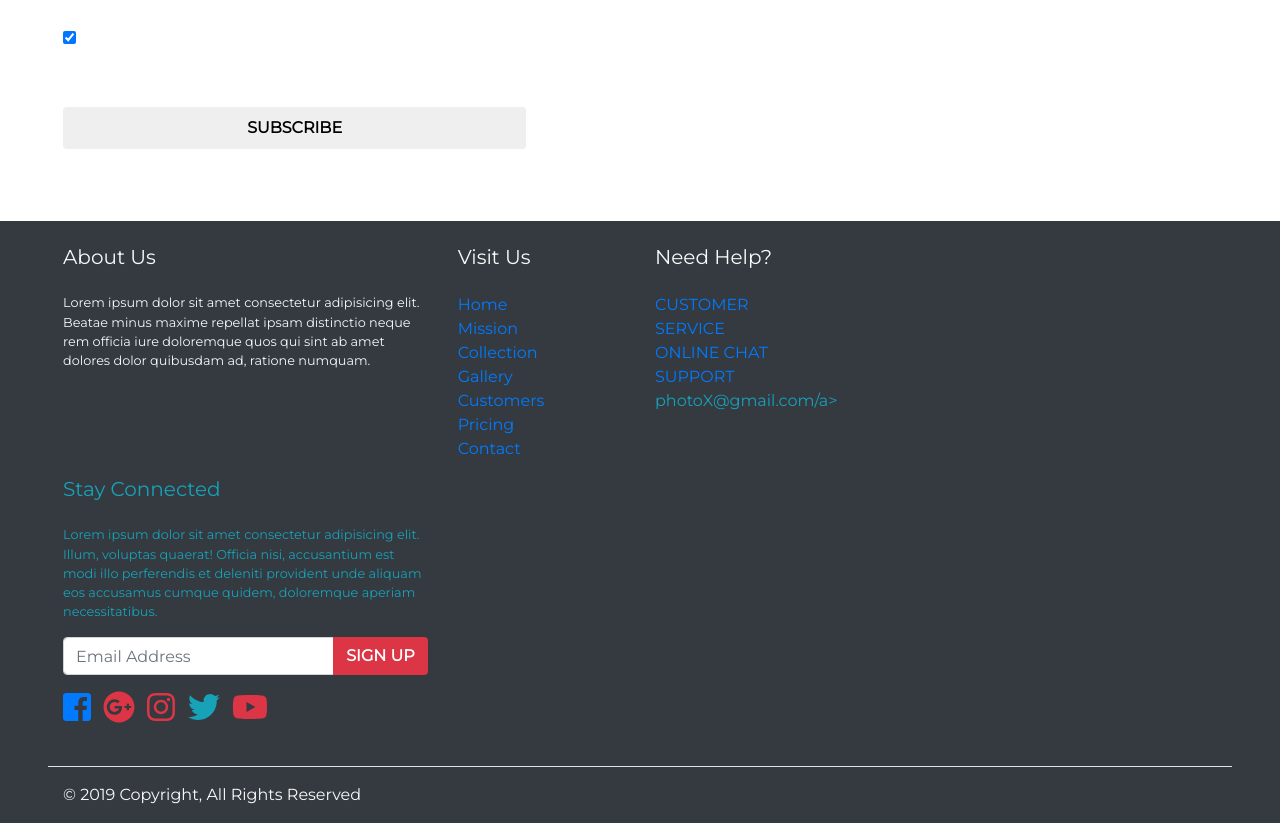
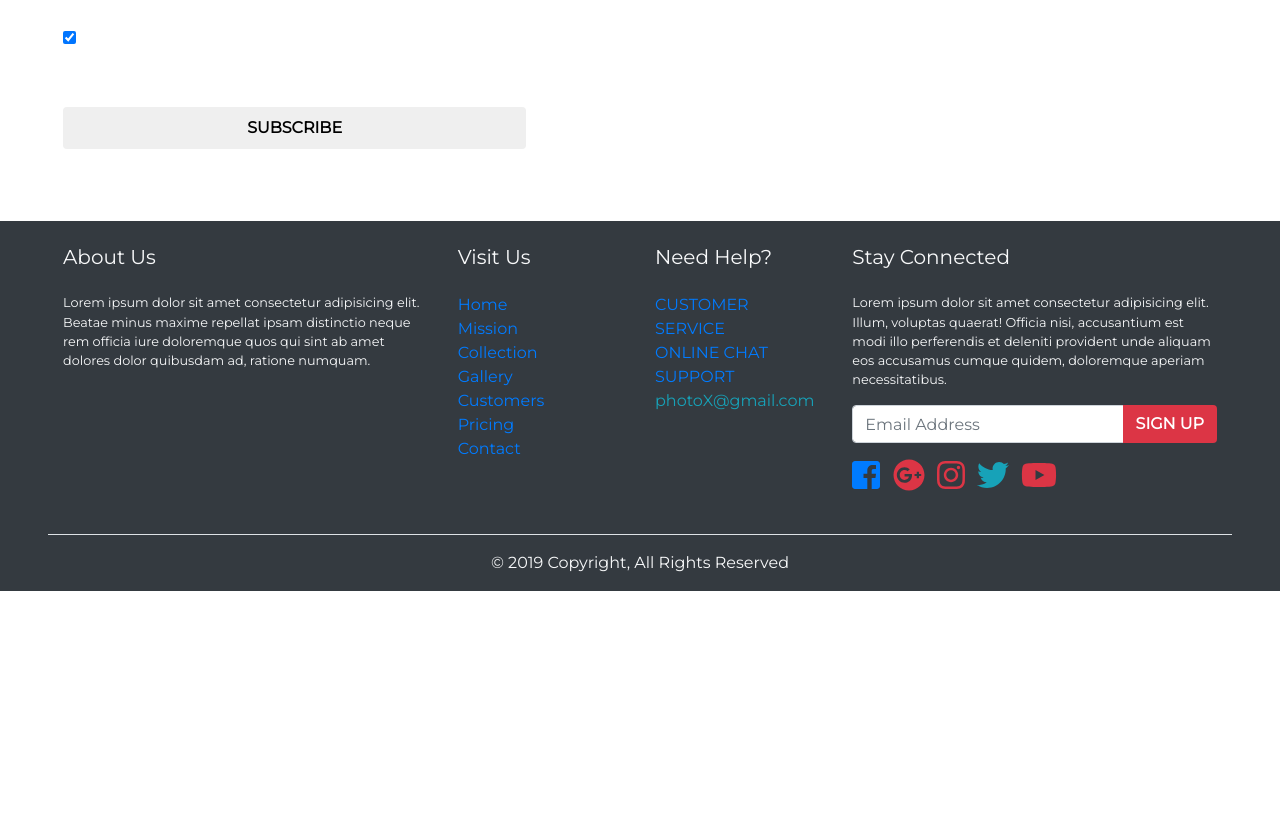
Before and after one commit to J-Ricker/photoX, a plain HTML site: page index.html in a window 1280 px wide. Shown: the part 6681-7504 px from the top of the page. After the commit the page ends 7272 px from the top, so only its background shows below. Drawn offline with nearby package versions, Linux system fonts and the light colour scheme.

Commit message:
fixed markup mistake

```diff
--- a/index.html
+++ b/index.html
@@ -453,7 +453,7 @@
                         <a href="#" class="footer-link text-uppercase">Support</a>
                       </li>
                       <li>
-                          <a href="#" class="text-info">photoX@gmail.com/a>
+                          <a href="#" class="text-info">photoX@gmail.com</a>
                         </li>
                 </ul>
               </div>
@@ -478,7 +478,7 @@
                 </div>
       </div>
       <div class="row">
-        <div class="col text-align-center text-light border-top pt-3">
+        <div class="col text-center text-light border-top pt-3">
           <p>&copy; 2019 Copyright, All Rights Reserved</p>
         </div>
       </div>
```
